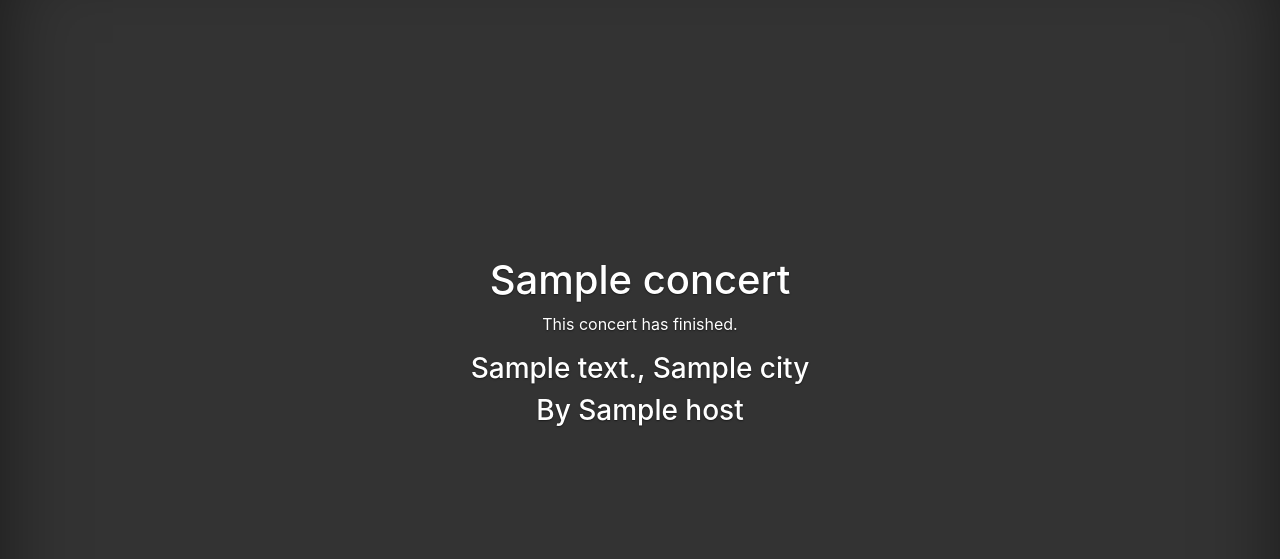
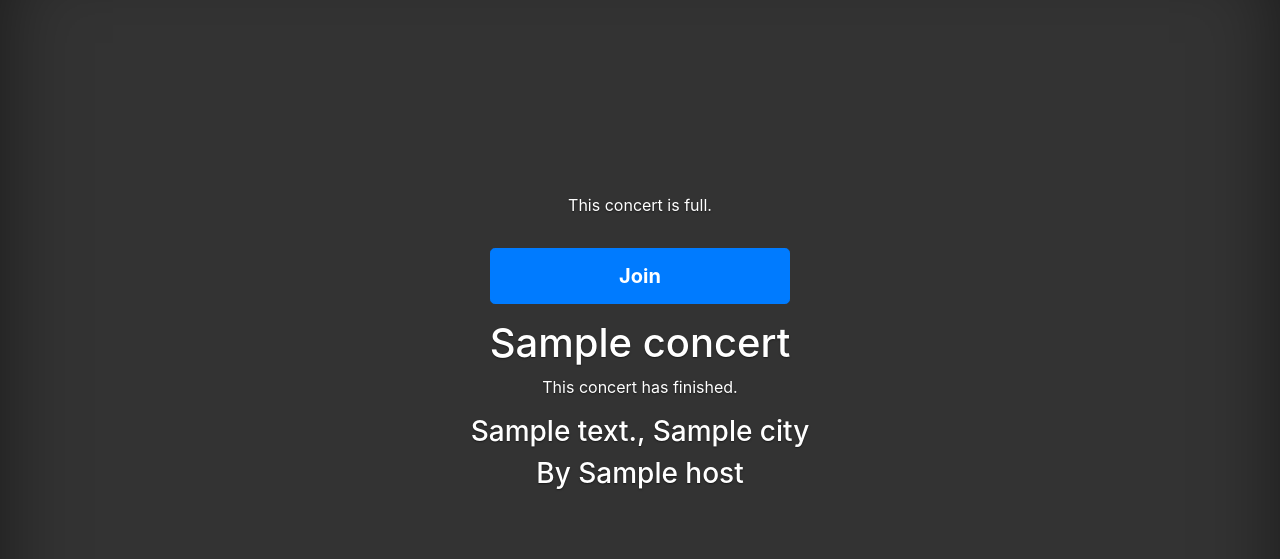
Before and after one commit to cwetanow/GroupConcert, a PHP site: template src/views/ConcertDetails.php in a window 1280 px wide. Shown: the part 52-611 px from the top of the page. Run offline with PHP 8.4, Linux system fonts and the light colour scheme; the template is opened without the code that fills it: most values are stand-ins (such as "Sample title", 1, 10 or a date in 2020).

Commit message:
Check if concert is full for join

```diff
--- a/src/models/Concert.php
+++ b/src/models/Concert.php
@@ -171,6 +171,10 @@ class Concert implements \JsonSerializable
         return $active_concerts;
     }
 
+    public function hasEmptySlots(){
+      return ($this->getSlots() > $this->getJoinedSpots());
+    }
+
     public function getIsActive()
     {
       $current_date = date("Y-m-d h:i:sa");
--- a/src/views/ConcertDetails.php
+++ b/src/views/ConcertDetails.php
@@ -21,6 +21,17 @@
     <?php include '../views/Header.php'?>
 
       <main role="main" class="inner cover">
+        <?php
+                                    if($concert->hasEmptySlots())
+                                    {
+                                        echo '<form class="custom-form" method="post" action="../controllers/JoinConcert.php?id'.$concert->getId().'"><button class="btn btn-lg btn-primary btn-block" type="submit">Join</button></form>';
+                                    }
+                                    else
+                                    {
+                                        echo '<p>This concert is full.</p>';
+                                    }
+                                ?>
+        <form class="custom-form" method="post" action="../controllers/JoinConcert.php?id"><button class="btn btn-lg btn-primary btn-block" type="submit">Join</button></form>
         <header>
                                 <h1><?=$concert->getTitle()?></h1>
                                 <?php
```
Also changed, not shown: src/controllers/JoinConcert.php (+5 -3 lines).
